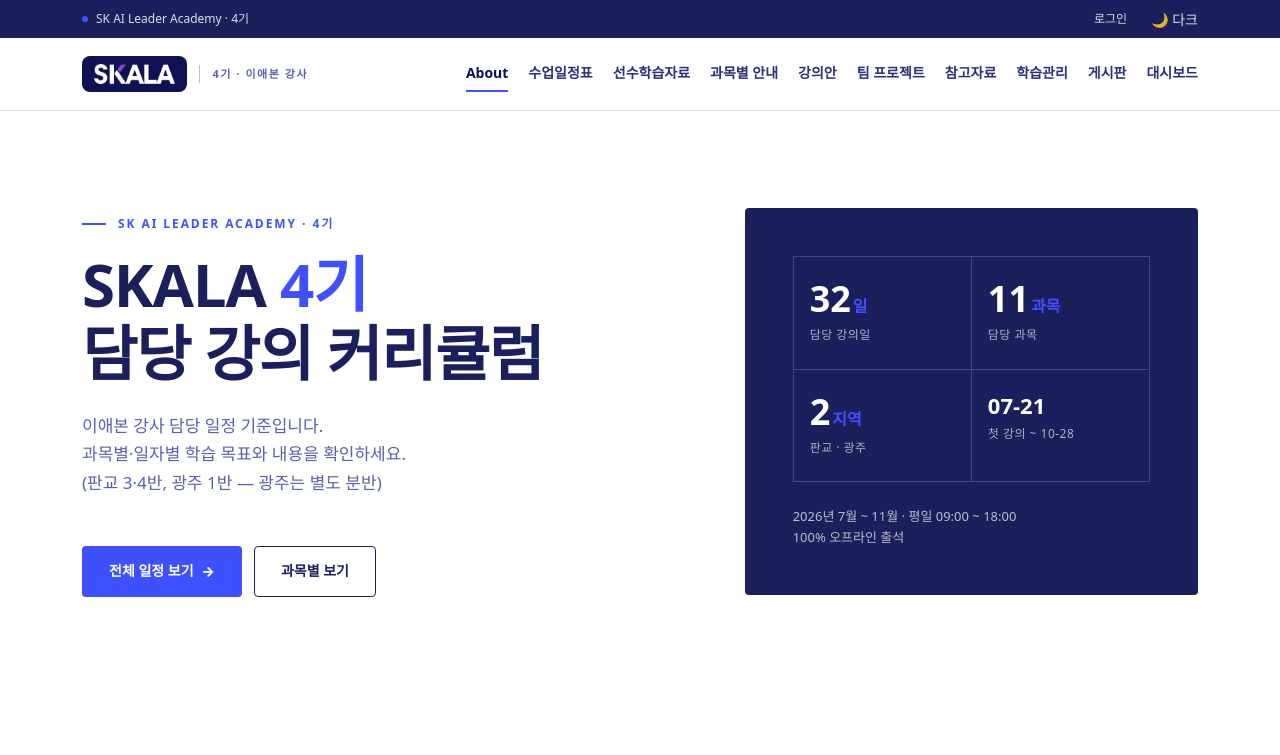
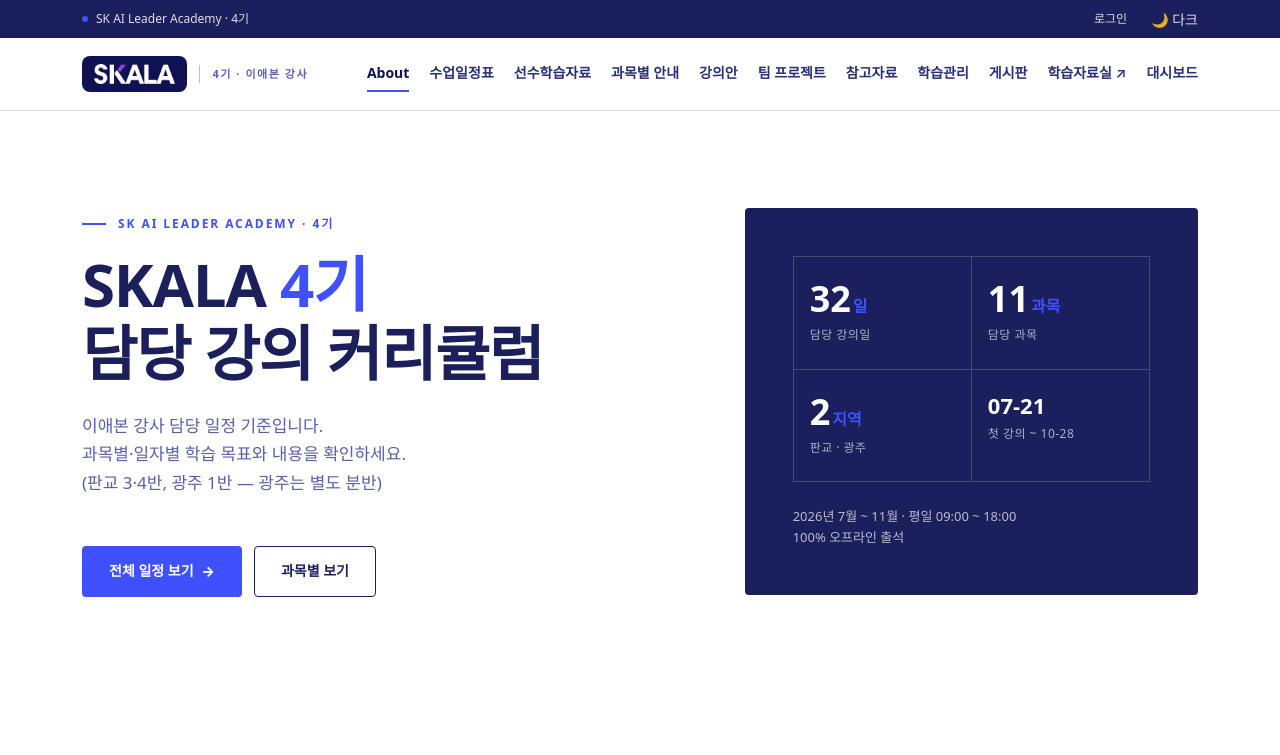
Before and after one commit to aebonlee/kdt-ai, a React (Vite) app: page / in a window 1280 px wide. Shown: the top 755 px of the page. Built offline with nearby package versions, Linux system fonts and the light colour scheme; no server answers; a web font is replaced by a local one.

Commit message:
상단 메뉴에 학습자료실(패들렛) 추가 — 게시판 다음, 새 탭 외부 링크
Co-Authored-By: Claude Opus 4.8 (1M context) <noreply@anthropic.com>

```diff
--- a/src/components/Header.jsx
+++ b/src/components/Header.jsx
@@ -13,6 +13,7 @@ const nav = [
   { to: '/reference', label: '참고자료' },
   { to: '/progress', label: '학습관리' },
   { to: '/board', label: '게시판' },
+  { href: 'https://padlet.com/aebon/skala4', label: '학습자료실', external: true },
   { to: '/dashboard', label: '대시보드' },
 ]
 
@@ -42,7 +43,12 @@ export default function Header() {
           </Link>
 
           <nav className="nav-menu">
-            {nav.map((n) => (
+            {nav.map((n) =>
+              n.external ? (
+                <a key={n.href} href={n.href} target="_blank" rel="noreferrer" className="nav-link">
+                  {n.label} ↗
+                </a>
+              ) : (
                 <NavLink
                   key={n.to}
                   to={n.to}
@@ -51,7 +57,8 @@ export default function Header() {
                 >
                   {n.label}
                 </NavLink>
-            ))}
+              ),
+            )}
           </nav>
         </div>
       </header>
```
Lines whose indentation alone changed are shown as unchanged.
